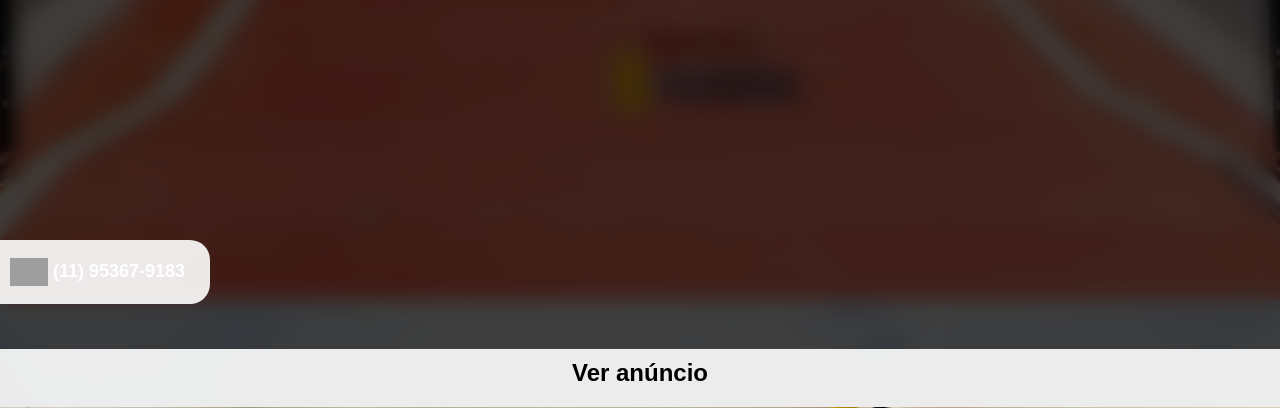
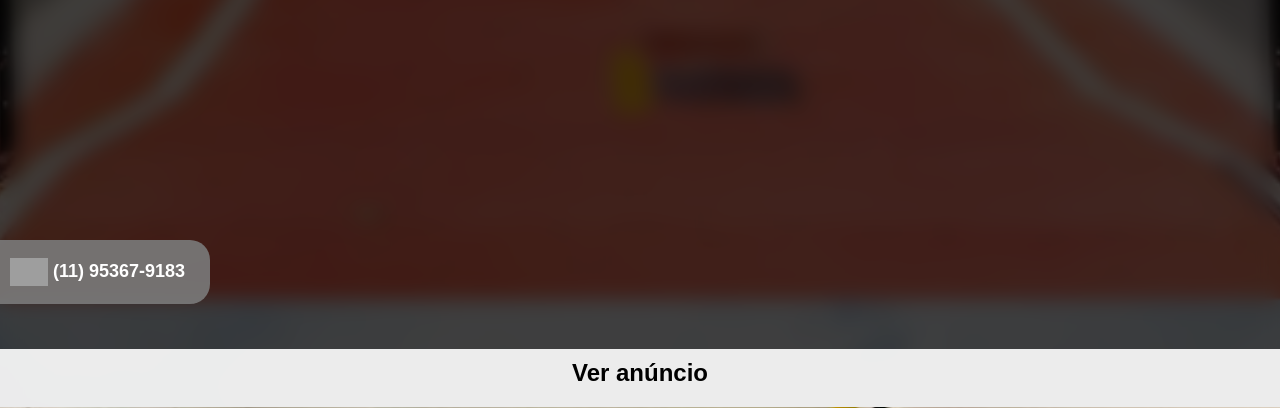
Before and after one commit to WillGolden80742/CRV, a PHP site: page / in a window 1280 px wide. Shown: the part 2301-2709 px from the top of the page. Run offline with PHP 8.4, Linux system fonts and the light colour scheme; grey boxes are pictures that could not be loaded.

Commit message:
Update index.php

```diff
--- a/index.php
+++ b/index.php
@@ -164,7 +164,7 @@
 
             .details {
                 position: fixed;
-                background: rgba(255, 255, 255, 0.9);
+                background: rgba(122, 122, 122, 0.9);
                 width: 200px;
                 left: 0;
                 bottom: 50%;
```
